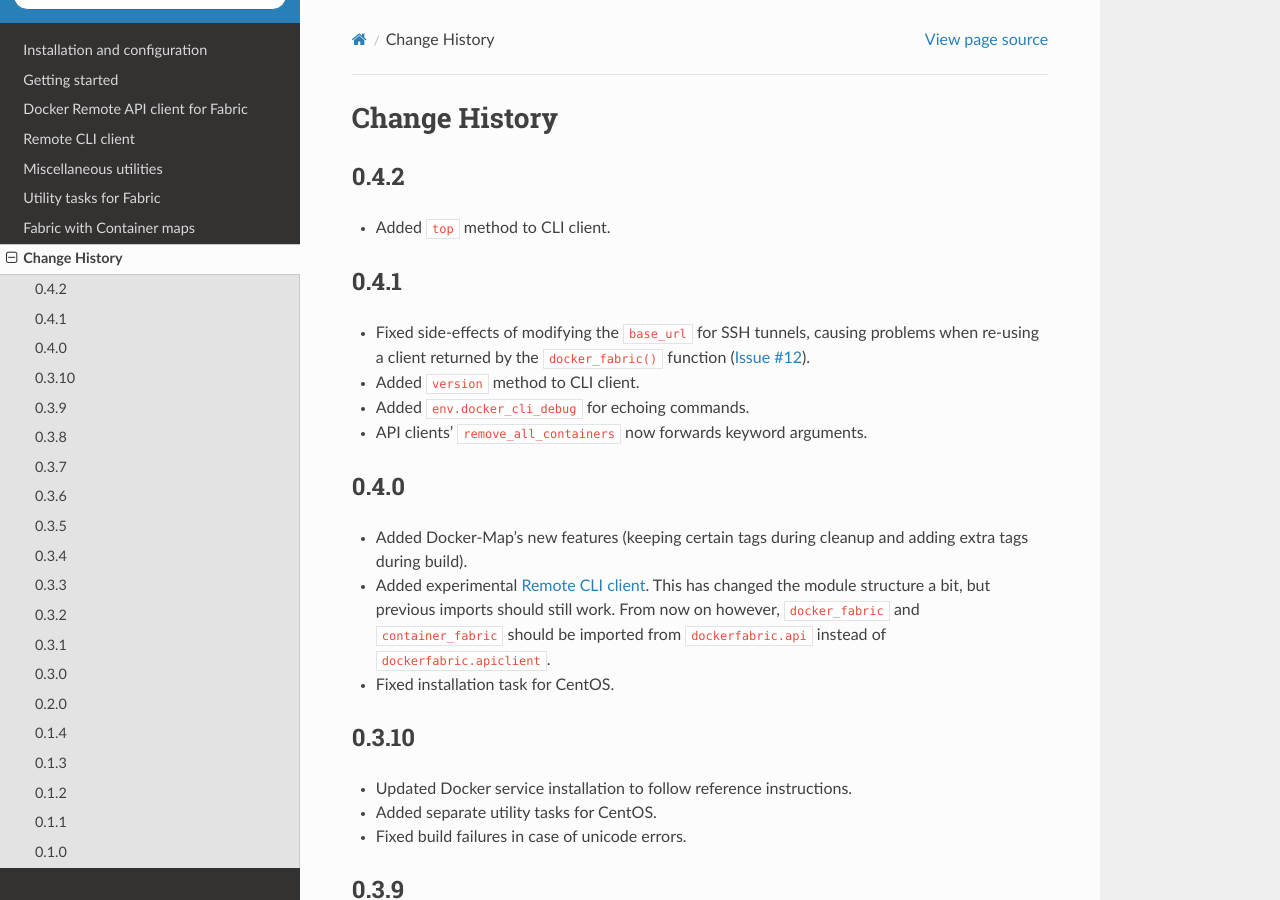
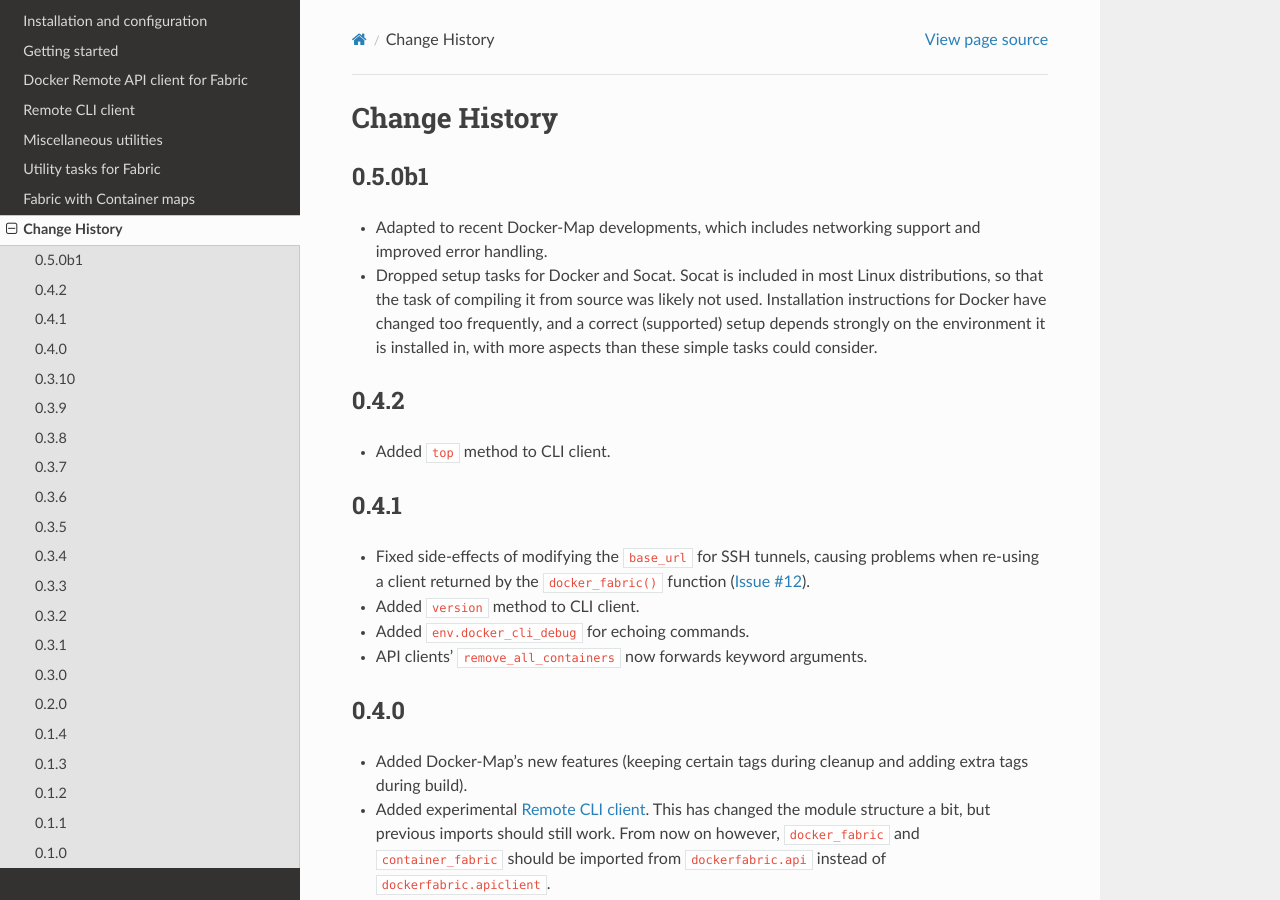
Before and after one commit to merll/docker-fabric, a Sphinx documentation site: the page built from docs/changes.rst, in a window 1280 px wide and 900 px high. Built offline with Sphinx 7.4.7 and the Read the Docs theme 2.0.0, drawn with Linux system fonts in a browser that asks for light colours.

Commit message:
Updated version and change log.

```diff
--- a/dockerfabric/__init__.py
+++ b/dockerfabric/__init__.py
@@ -2,4 +2,4 @@
 from __future__ import unicode_literals
 
 
-__version__ = '0.4.2'
+__version__ = '0.5.0b1'
--- a/docs/changes.rst
+++ b/docs/changes.rst
@@ -2,6 +2,14 @@
 
 Change History
 ==============
+0.5.0b1
+-------
+* Adapted to recent Docker-Map developments, which includes networking support and improved error handling.
+* Dropped setup tasks for Docker and Socat. Socat is included in most Linux distributions, so that the task of compiling
+  it from source was likely not used. Installation instructions for Docker have changed too frequently, and a correct
+  (supported) setup depends strongly on the environment it is installed in, with more aspects than these simple tasks
+  could consider.
+
 0.4.2
 -----
 * Added ``top`` method to CLI client.
```
